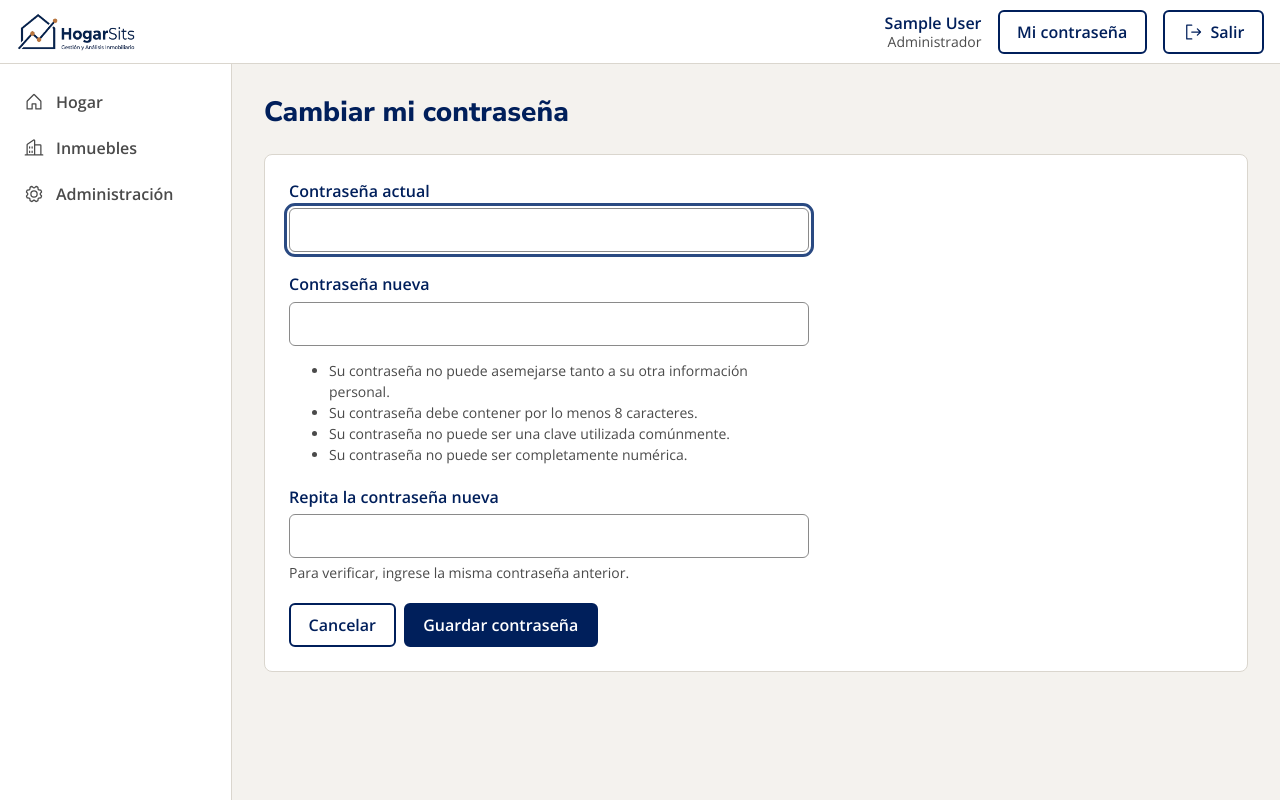
After one commit to Williamtrix2022/HogarSits, a Django app: page /cuenta/clave/ in a window 1280 px wide. The commit adds this page. Run offline with Django 5.2, Linux system fonts and the light colour scheme; the visitor is signed in with stand-in values (Sample User, id 1); parts of the project's set-up code (start-up, migrations or seed data) failed here and were passed over.

Commit message:
feat: cambio de contrasena propio y restablecimiento por el administrador (#61) (#70)
Co-authored-by: Claude Sonnet 5.5 <noreply@anthropic.com>

```diff
--- a/apps/cuentas/bloqueo.py
+++ b/apps/cuentas/bloqueo.py
@@ -34,5 +34,10 @@ def registrar_fallo(request, username):
     intento.save()
 
 
+def limpiar_usuario(username):
+    """Levanta el bloqueo de un usuario desde cualquier IP (lo usa el restablecimiento)."""
+    IntentoAcceso.objects.filter(usuario=(username or "").strip().lower()).delete()
+
+
 def limpiar(request, username):
     IntentoAcceso.objects.filter(**_clave(request, username)).delete()
--- a/apps/cuentas/forms.py
+++ b/apps/cuentas/forms.py
@@ -1,6 +1,11 @@
 from django import forms
 from django.contrib.auth import get_user_model
-from django.contrib.auth.forms import AuthenticationForm, UserCreationForm
+from django.contrib.auth.forms import (
+    AuthenticationForm,
+    PasswordChangeForm,
+    SetPasswordForm,
+    UserCreationForm,
+)
 
 from apps.comun.formularios import AccesibleFormMixin
 
@@ -37,6 +42,25 @@ class LoginForm(AuthenticationForm):
             bloqueo.limpiar(self.request, username)
             return datos
         return super().clean()
+
+
+class CambiarClaveForm(AccesibleFormMixin, PasswordChangeForm):
+    """Cambio de contraseña propio (#61): pide la actual y valida la nueva."""
+
+    def __init__(self, *args, **kwargs):
+        super().__init__(*args, **kwargs)
+        self.fields["old_password"].label = "Contraseña actual"
+        self.fields["new_password1"].label = "Contraseña nueva"
+        self.fields["new_password2"].label = "Repita la contraseña nueva"
+
+
+class RestablecerClaveForm(AccesibleFormMixin, SetPasswordForm):
+    """El administrador fija una contraseña nueva para otro usuario (#61)."""
+
+    def __init__(self, *args, **kwargs):
+        super().__init__(*args, **kwargs)
+        self.fields["new_password1"].label = "Contraseña nueva"
+        self.fields["new_password2"].label = "Repita la contraseña nueva"
 
 
 class UsuarioCrearForm(AccesibleFormMixin, UserCreationForm):
--- a/apps/cuentas/urls.py
+++ b/apps/cuentas/urls.py
@@ -18,6 +18,12 @@ urlpatterns = [
         name="login",
     ),
     path("salir/", auth_views.LogoutView.as_view(), name="logout"),
+    path("cuenta/clave/", views.CambiarClaveView.as_view(), name="clave_cambiar"),
+    path(
+        "administracion/usuarios/<int:pk>/clave/",
+        views.UsuarioRestablecerClaveView.as_view(),
+        name="usuario_clave",
+    ),
     path("administracion/usuarios/", views.UsuarioListView.as_view(), name="usuarios"),
     path("administracion/componentes/", views.GuiaComponentesView.as_view(), name="componentes"),
     path("administracion/usuarios/nuevo/", views.UsuarioCrearView.as_view(), name="usuario_nuevo"),
--- a/apps/cuentas/views.py
+++ b/apps/cuentas/views.py
@@ -1,12 +1,19 @@
 from django.contrib import messages
 from django.contrib.auth import get_user_model
 from django.contrib.auth.mixins import UserPassesTestMixin
+from django.contrib.auth.views import PasswordChangeView
 from django.shortcuts import get_object_or_404, redirect
 from django.urls import reverse_lazy
 from django.views import View
-from django.views.generic import CreateView, ListView, TemplateView, UpdateView
+from django.views.generic import CreateView, FormView, ListView, TemplateView, UpdateView
 
-from .forms import UsuarioCrearForm, UsuarioEditarForm
+from . import bloqueo
+from .forms import (
+    CambiarClaveForm,
+    RestablecerClaveForm,
+    UsuarioCrearForm,
+    UsuarioEditarForm,
+)
 from .roles import administradores_activos, es_admin, rol_de
 
 User = get_user_model()
@@ -85,6 +92,48 @@ class UsuarioEditarView(AdminRequeridoMixin, UpdateView):
         return respuesta
 
 
+class CambiarClaveView(PasswordChangeView):
+    """Cualquier usuario autenticado cambia su propia contraseña (la sesión se conserva)."""
+
+    form_class = CambiarClaveForm
+    template_name = "cuentas/clave_form.html"
+    success_url = reverse_lazy("cuentas:inicio")
+    extra_context = {"titulo": "Cambiar mi contraseña", "volver": reverse_lazy("cuentas:inicio")}
+
+    def form_valid(self, form):
+        messages.success(self.request, "Su contraseña se actualizó.")
+        return super().form_valid(form)
+
+
+class UsuarioRestablecerClaveView(AdminRequeridoMixin, FormView):
+    """El administrador fija una contraseña nueva; también levanta un bloqueo por intentos."""
+
+    form_class = RestablecerClaveForm
+    template_name = "cuentas/clave_form.html"
+    success_url = reverse_lazy("cuentas:usuarios")
+
+    def dispatch(self, request, *args, **kwargs):
+        self.usuario = get_object_or_404(User, pk=kwargs["pk"])
+        return super().dispatch(request, *args, **kwargs)
+
+    def get_form_kwargs(self):
+        kwargs = super().get_form_kwargs()
+        kwargs["user"] = self.usuario
+        return kwargs
+
+    def get_context_data(self, **kwargs):
+        ctx = super().get_context_data(**kwargs)
+        ctx["titulo"] = f"Restablecer contraseña: {self.usuario.username}"
+        ctx["volver"] = reverse_lazy("cuentas:usuarios")
+        return ctx
+
+    def form_valid(self, form):
+        form.save()
+        bloqueo.limpiar_usuario(self.usuario.username)
+        messages.success(self.request, f"Contraseña de {self.usuario.username} restablecida.")
+        return super().form_valid(form)
+
+
 class UsuarioCambiarEstadoView(AdminRequeridoMixin, View):
     """Activa o desactiva un usuario (los usuarios no se borran: tienen historial)."""
 
--- a/templates/base.html
+++ b/templates/base.html
@@ -26,6 +26,7 @@
       {% if user.is_authenticated %}
       <div class="topbar-usuario">
         <p class="usuario"><strong>{{ user.get_full_name|default:user.username }}</strong>{% if rol_usuario %}<span>{{ rol_usuario }}</span>{% endif %}</p>
+        <a class="boton secundario" href="{% url 'cuentas:clave_cambiar' %}">Mi contraseña</a>
         <form method="post" action="{% url 'cuentas:logout' %}">{% csrf_token %}
           <button class="boton secundario" type="submit">{% include "componentes/icono.html" with nombre="salir" %}Salir</button>
         </form>
--- /dev/null
+++ b/templates/cuentas/clave_form.html
@@ -0,0 +1,14 @@
+{% extends "base.html" %}
+{% block titulo %}{{ titulo }}{% endblock %}
+{% block titulo_pagina %}{{ titulo }}{% endblock %}
+{% block contenido %}
+{% include "componentes/resumen_errores.html" with form=form %}
+<form method="post" class="tarjeta" novalidate>
+  {% csrf_token %}
+  {% for campo in form %}{% include "componentes/campo.html" with campo=campo %}{% endfor %}
+  <div class="acciones">
+    <a class="boton secundario" href="{{ volver }}">Cancelar</a>
+    <button class="boton" type="submit">Guardar contraseña</button>
+  </div>
+</form>
+{% endblock %}
--- a/templates/cuentas/usuarios_lista.html
+++ b/templates/cuentas/usuarios_lista.html
@@ -17,6 +17,7 @@
         <td>
           <div class="acciones">
             <a class="boton secundario" href="{% url 'cuentas:usuario_editar' u.pk %}">Editar</a>
+            <a class="boton secundario" href="{% url 'cuentas:usuario_clave' u.pk %}">Restablecer clave</a>
             {% if u.pk != user.pk %}
             <form method="post" action="{% url 'cuentas:usuario_estado' u.pk %}">{% csrf_token %}
               <button class="boton {% if u.is_active %}peligro{% else %}secundario{% endif %}" type="submit">{% if u.is_active %}Desactivar{% else %}Activar{% endif %}</button>
```
Also changed, not shown: tests/test_cuentas.py (+64 -0 lines).
